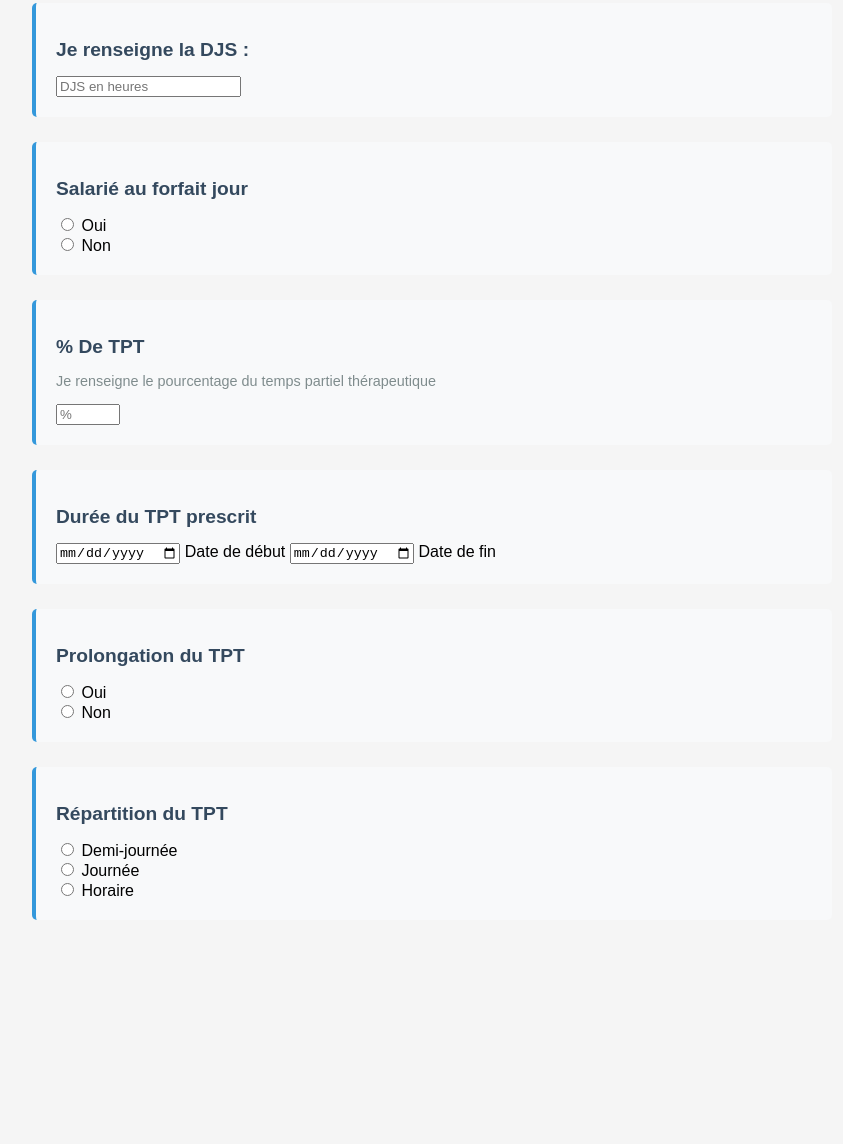
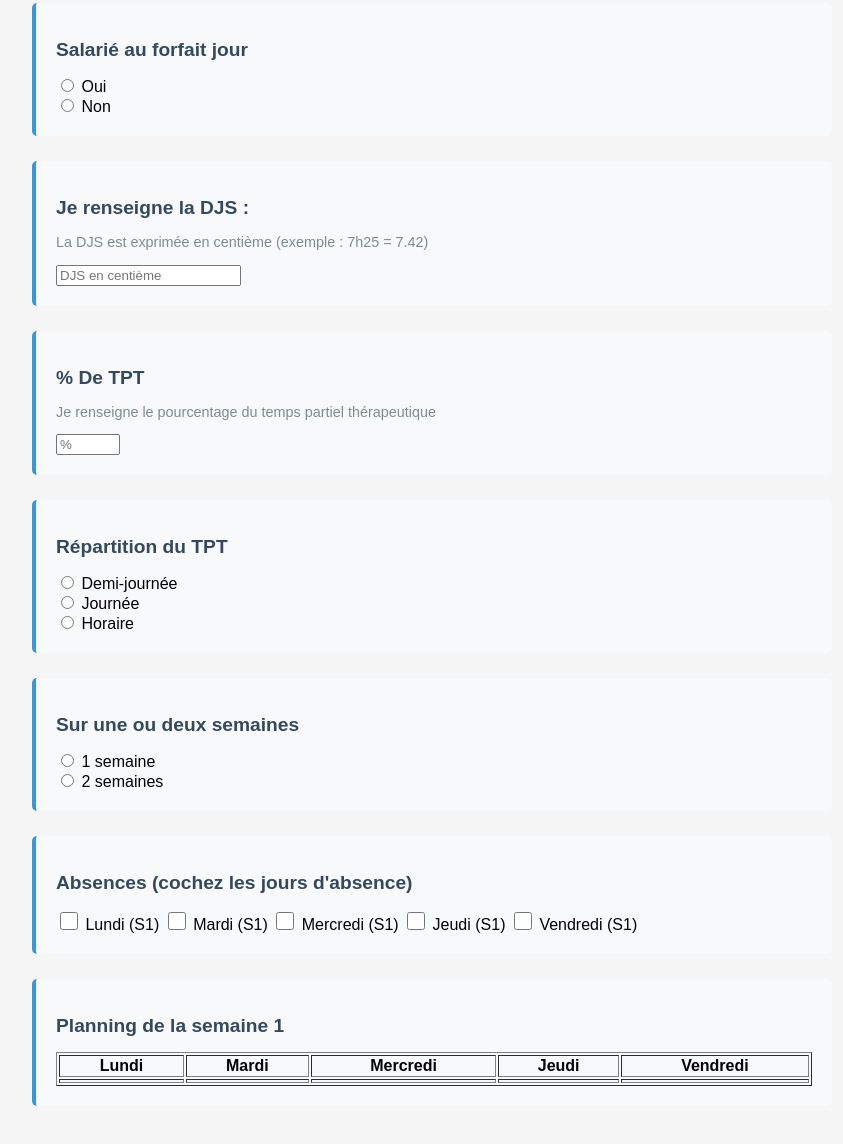
Before and after one commit to Corentin-maker/TPT-calculatrice, a plain HTML site: page index.html in a window 1280 px wide. Shown: the part 118-1262 px from the top of the page, without its empty margins (208-1051 px from the left). Before the commit the page ends 1083 px from the top, so only its background shows below. Drawn offline with Linux system fonts and the light colour scheme.

Commit message:
Update index.html

```diff
--- a/index.html
+++ b/index.html
@@ -8,11 +8,6 @@
 </head>
 <body>
     <h1>Calculatrice de TPT</h1>
-
-    <div class="section">
-        <h2>Je renseigne la DJS :</h2>
-        <input type="number" name="djstime" id="time_djs" placeholder="DJS en heures" min="0" step="0.01">
-    </div>
 
     <div class="section">
         <h2>Salarié au forfait jour</h2>
@@ -29,34 +24,22 @@
     </div>
 
     <div class="section">
+        <h2>Je renseigne la DJS :</h2>
+
+        <div class="description">
+            <p>La DJS est exprimée en centième (exemple : 7h25 = 7.42)</p>
+        </div>
+
+        <input type="number" name="djstime" id="time_djs" placeholder="DJS en centième" min="0" step="0.01">
+    </div>
+
+
+    <div class="section">
         <h2>% De TPT</h2>
         <div class="description">
             <p>Je renseigne le pourcentage du temps partiel thérapeutique</p>
         </div>
         <input type="number" name="tpt" id="tpt_percentage" placeholder="%" min="0" max="100" step="1">
-    </div>
-
-    <div class="section">
-        <h2>Durée du TPT prescrit</h2>
-        <input type="date" name="start_date" id="start_date">
-        <label for="start_date">Date de début</label>
-
-        <input type="date" name="end_date" id="end_date">
-        <label for="end_date">Date de fin</label>
-    </div>
-
-    <div class="section">
-        <h2>Prolongation du TPT</h2>
-        <div class="radio-group">
-            <div class="radio-item">
-                <input type="radio" name="prolon" id="prolon_oui" value="oui">
-                <label for="prolon_oui">Oui</label>
-            </div>
-            <div class="radio-item">
-                <input type="radio" name="prolon" id="prolon_non" value="non">
-                <label for="prolon_non">Non</label>
-            </div>
-        </div>
     </div>
 
     <div class="section">
@@ -77,6 +60,108 @@
         </div>
     </div>
 
+    <div class="section">
+        <h2>Sur une ou deux semaines</h2>
+        <div class="radio-group">
+            <div class="radio-item">
+                <input type="radio" name="semaines" id="semaine_1" value="1_semaine">
+                <label for="semaine_1">1 semaine</label>
+            </div>
+            <div class="radio-item">
+                <input type="radio" name="semaines" id="semaine_2" value="2_semaines">
+                <label for="semaine_2">2 semaines</label>
+            </div>
+        </div>
+    </div>
+
+    <div class="section" id="absences-section">
+        <h2>Absences (cochez les jours d'absence)</h2>
+        <div id="absences-checkboxes">
+            <label><input type="checkbox" class="absence-1" value="lundi"> Lundi (S1)</label>
+            <label><input type="checkbox" class="absence-1" value="mardi"> Mardi (S1)</label>
+            <label><input type="checkbox" class="absence-1" value="mercredi"> Mercredi (S1)</label>
+            <label><input type="checkbox" class="absence-1" value="jeudi"> Jeudi (S1)</label>
+            <label><input type="checkbox" class="absence-1" value="vendredi"> Vendredi (S1)</label>
+        </div>
+        <div id="absences-checkboxes-2" style="display:none; margin-top:10px;">
+            <label><input type="checkbox" class="absence-2" value="lundi"> Lundi (S2)</label>
+            <label><input type="checkbox" class="absence-2" value="mardi"> Mardi (S2)</label>
+            <label><input type="checkbox" class="absence-2" value="mercredi"> Mercredi (S2)</label>
+            <label><input type="checkbox" class="absence-2" value="jeudi"> Jeudi (S2)</label>
+            <label><input type="checkbox" class="absence-2" value="vendredi"> Vendredi (S2)</label>
+        </div>
+    </div>
+
+    <div class="section" id="jours-non-travailles-section" style="display:none;">
+        <h2>Choisissez les jours non travaillés</h2>
+        <div id="compteur-non-travailles" style="font-weight:bold; color:#0078d4; margin-bottom:8px;"></div>
+        <div id="jours-non-travailles-checkboxes">
+            <label><input type="checkbox" class="jour-non-travaille" value="lundi"> Lundi</label>
+            <label><input type="checkbox" class="jour-non-travaille" value="mardi"> Mardi</label>
+            <label><input type="checkbox" class="jour-non-travaille" value="mercredi"> Mercredi</label>
+            <label><input type="checkbox" class="jour-non-travaille" value="jeudi"> Jeudi</label>
+            <label><input type="checkbox" class="jour-non-travaille" value="vendredi"> Vendredi</label>
+        </div>
+        <div id="jours-non-travailles-checkboxes-2" style="display:none; margin-top:10px;">
+            <label><input type="checkbox" class="jour-non-travaille-2" value="lundi"> Lundi (S2)</label>
+            <label><input type="checkbox" class="jour-non-travaille-2" value="mardi"> Mardi (S2)</label>
+            <label><input type="checkbox" class="jour-non-travaille-2" value="mercredi"> Mercredi (S2)</label>
+            <label><input type="checkbox" class="jour-non-travaille-2" value="jeudi"> Jeudi (S2)</label>
+            <label><input type="checkbox" class="jour-non-travaille-2" value="vendredi"> Vendredi (S2)</label>
+        </div>
+    </div>
+
+    <div class="section">
+        <h2>Planning de la semaine 1</h2>
+        <div id="planning-section-1">
+            <table id="planning-table-1" border="1" style="width:100%; text-align:center;">
+                <thead>
+                    <tr>
+                        <th>Lundi</th>
+                        <th>Mardi</th>
+                        <th>Mercredi</th>
+                        <th>Jeudi</th>
+                        <th>Vendredi</th>
+                    </tr>
+                </thead>
+                <tbody>
+                    <tr>
+                        <td id="result1-lundi"></td>
+                        <td id="result1-mardi"></td>
+                        <td id="result1-mercredi"></td>
+                        <td id="result1-jeudi"></td>
+                        <td id="result1-vendredi"></td>
+                    </tr>
+                </tbody>
+            </table>
+        </div>
+    </div>
+
+    <div class="section" id="section-semaine-2" style="display:none;">
+        <h2>Planning de la semaine 2</h2>
+        <div id="planning-section-2">
+            <table id="planning-table-2" border="1" style="width:100%; text-align:center;">
+                <thead>
+                    <tr>
+                        <th>Lundi</th>
+                        <th>Mardi</th>
+                        <th>Mercredi</th>
+                        <th>Jeudi</th>
+                        <th>Vendredi</th>
+                    </tr>
+                </thead>
+                <tbody>
+                    <tr>
+                        <td id="result2-lundi"></td>
+                        <td id="result2-mardi"></td>
+                        <td id="result2-mercredi"></td>
+                        <td id="result2-jeudi"></td>
+                        <td id="result2-vendredi"></td>
+                    </tr>
+                </tbody>
+            </table>
+        </div>
+    </div>
+
     <script src="script.js"></script>
 </body>
-</html>
```
